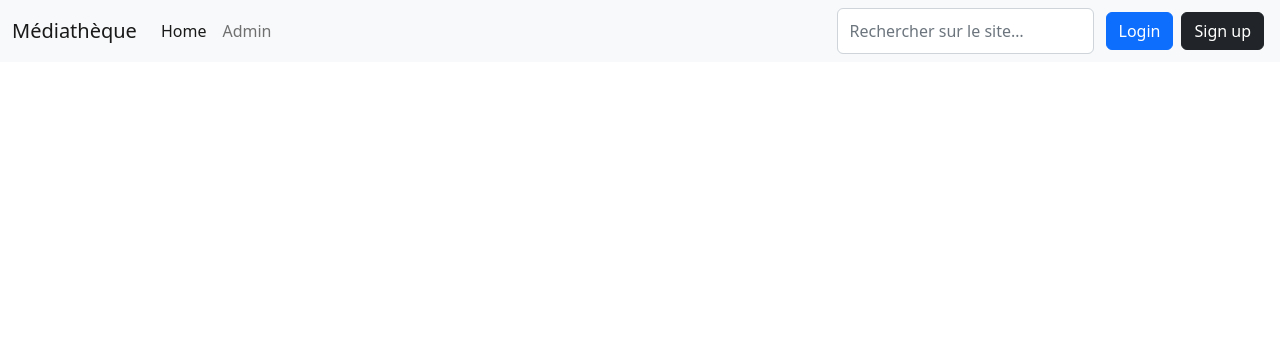
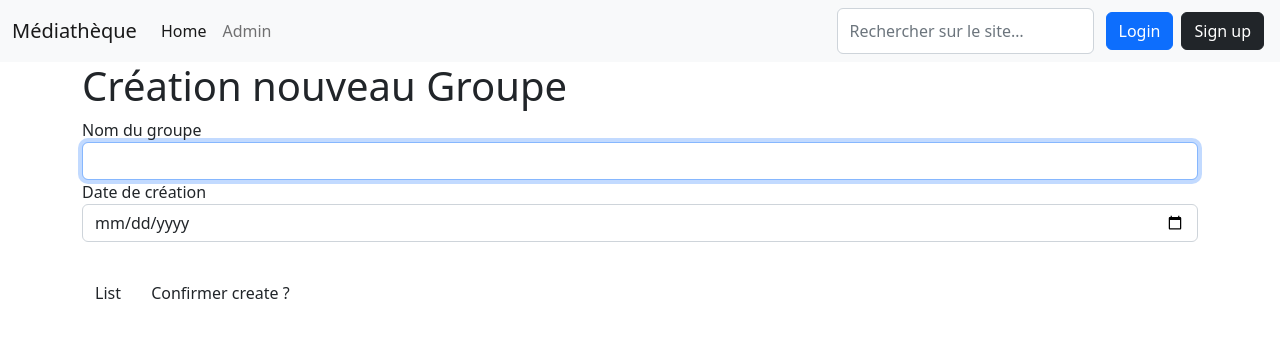
Before and after one commit to s-PigaChavigny/mediatheque, a PHP site: page /views/backend/groupes/create.php in a window 1280 px wide. Shown: the top 338 px of the page. Run offline with PHP 8.4, Linux system fonts and the light colour scheme; a stand-in replaces the project's code that opens the database connection; some libraries are stand-ins or nearby versions.

Commit message:
creat groupe

```diff
--- a/views/backend/groupes/create.php
+++ b/views/backend/groupes/create.php
@@ -1,2 +1,31 @@
 <?php
 include '../../../header.php';
+
+?>
+
+<!-- Bootstrap form to create a new statut -->
+<div class="container">
+    <div class="row">
+        <div class="col-md-12">
+            <h1>Création nouveau Groupe</h1>
+        </div>
+        <div class="col-md-12">
+            <!-- Form to create a new statut -->
+            <form action="<?php echo ROOT_URL . '/api/groupes/create.php' ?>" method="post">
+                <div class="form-group">
+                    <label for="nomGp">Nom du groupe</label>
+                    <input id="" name="nomGp" class="form-control" type="text" autofocus="autofocus" />
+                </div>
+                <div class="form-group">
+                    <label for="dtCreaGp">Date de création</label>
+                    <input id="dtCreaGp" name="dtCreaGp" class="form-control" type="date" />
+                </div>
+                <br />
+                <div class="form-group mt-2">
+                    <a href="list.php" class="btn btn-moyen">List</a>
+                    <button type="submit" class="btn btn-clair">Confirmer create ?</button>
+                </div>
+            </form>
+        </div>
+    </div>
+</div>
```
Also changed, not shown: api/groupes/create.php (+16 -0 lines).
